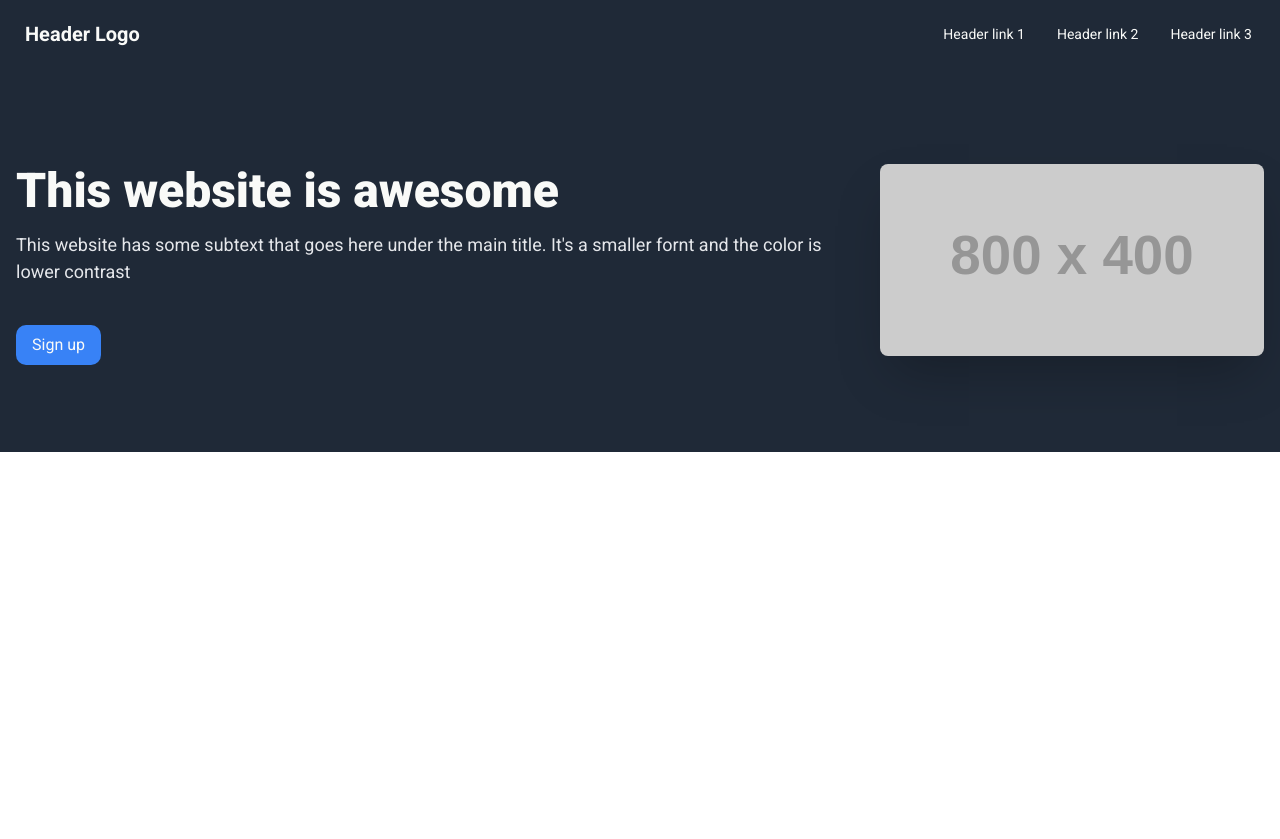
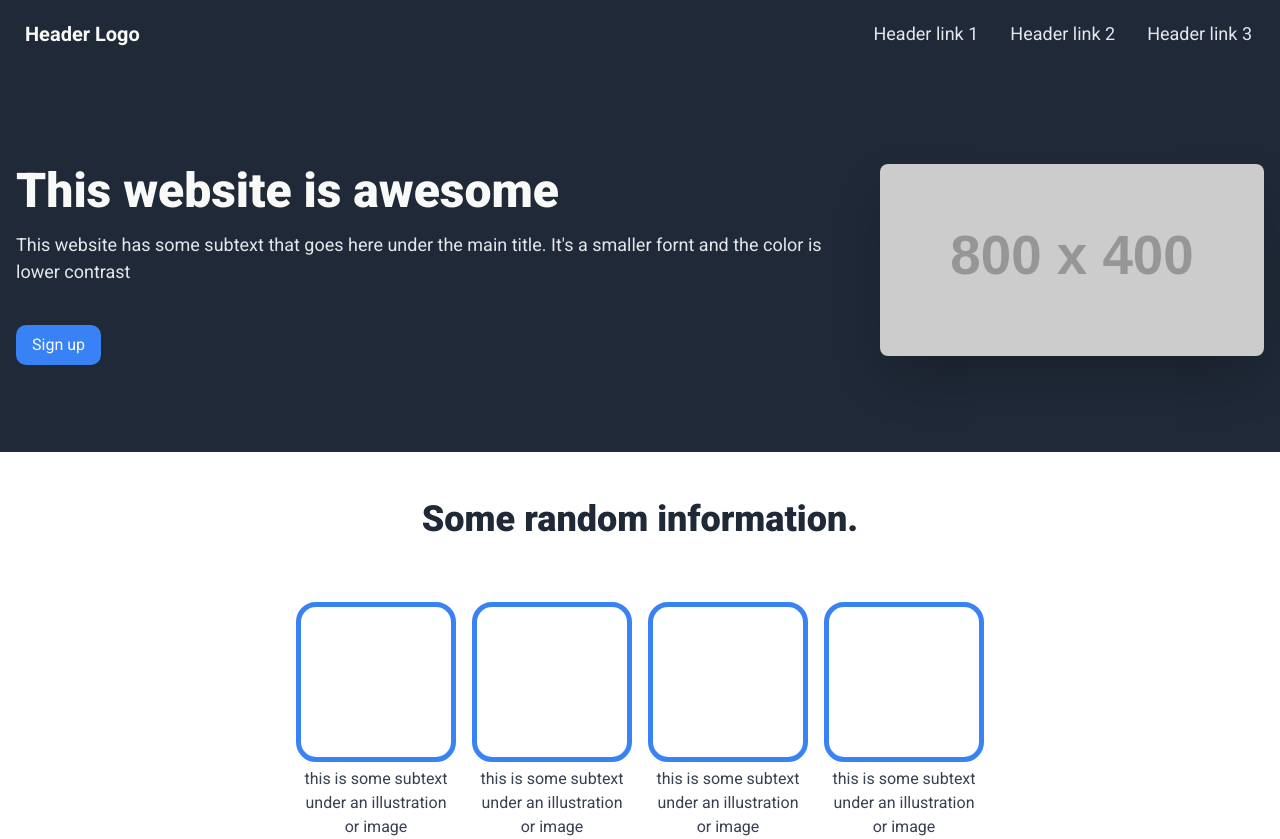
Before and after one commit to dathrivenkatreddy/odin-landing-page, a plain HTML site: page index.html in a window 1280 px wide. Before the commit the page ends 800 px from the top, so only its background shows below. Drawn offline with nearby package versions, Linux system fonts and the light colour scheme; placeholder pictures from the web are drawn by us.

Commit message:
added 'some random information' section along with corresponding styles

```diff
--- a/index.html
+++ b/index.html
@@ -22,10 +22,12 @@
     <!-- NAV -->
     <div class="navbar odin-bg-dark">
       <div class="flex-1">
-        <a class="btn btn-ghost text-xl odin-text-white">Header Logo</a>
+        <a class="btn btn-ghost text-xl odin-text-white odin-header-logo"
+          >Header Logo</a
+        >
       </div>
       <div class="flex-none">
-        <ul class="menu menu-horizontal px-1 odin-text-white">
+        <ul class="menu menu-horizontal px-1 odin-text-secondary">
           <li><a>Header link 1</a></li>
           <li><a>Header link 2</a></li>
           <li><a>Header link 3</a></li>
@@ -49,5 +51,35 @@
         </div>
       </div>
     </div>
+    <!-- Card Section -->
+    <section class="random-info bg-white">
+      <h2 class="odin-textinfo-heading text-center py-10">
+        Some random information.
+      </h2>
+      <div class="hero">
+        <div class="hero-content flex-col lg:flex-row-reverse">
+          <div class="odin-card">
+            <p class="text-gray-700 text-center relative top-40">
+              this is some subtext under an illustration or image
+            </p>
+          </div>
+          <div class="odin-card">
+            <p class="text-gray-700 text-center relative top-40">
+              this is some subtext under an illustration or image
+            </p>
+          </div>
+          <div class="odin-card">
+            <p class="text-gray-700 text-center relative top-40">
+              this is some subtext under an illustration or image
+            </p>
+          </div>
+          <div class="odin-card">
+            <p class="text-gray-700 text-center relative top-40">
+              this is some subtext under an illustration or image
+            </p>
+          </div>
+        </div>
+      </div>
+    </section>
   </body>
 </html>
--- a/style.css
+++ b/style.css
@@ -21,6 +21,10 @@
   color: #f9faf8;
 }
 
+.odin-header-logo {
+  font-size: 24px;
+}
+
 .odin-blue {
   background-color: #3882f6;
 }
@@ -30,3 +34,16 @@
   color: #f9faf8;
   padding: 0.5em 1em;
 }
+
+.odin-textinfo-heading {
+  font-size: 36px;
+  font-weight: 900;
+  color: #1f2937;
+}
+
+.odin-card {
+  border: 5px solid #3882f6;
+  border-radius: 20px;
+  height: 10rem;
+  width: 10rem
+}
```
